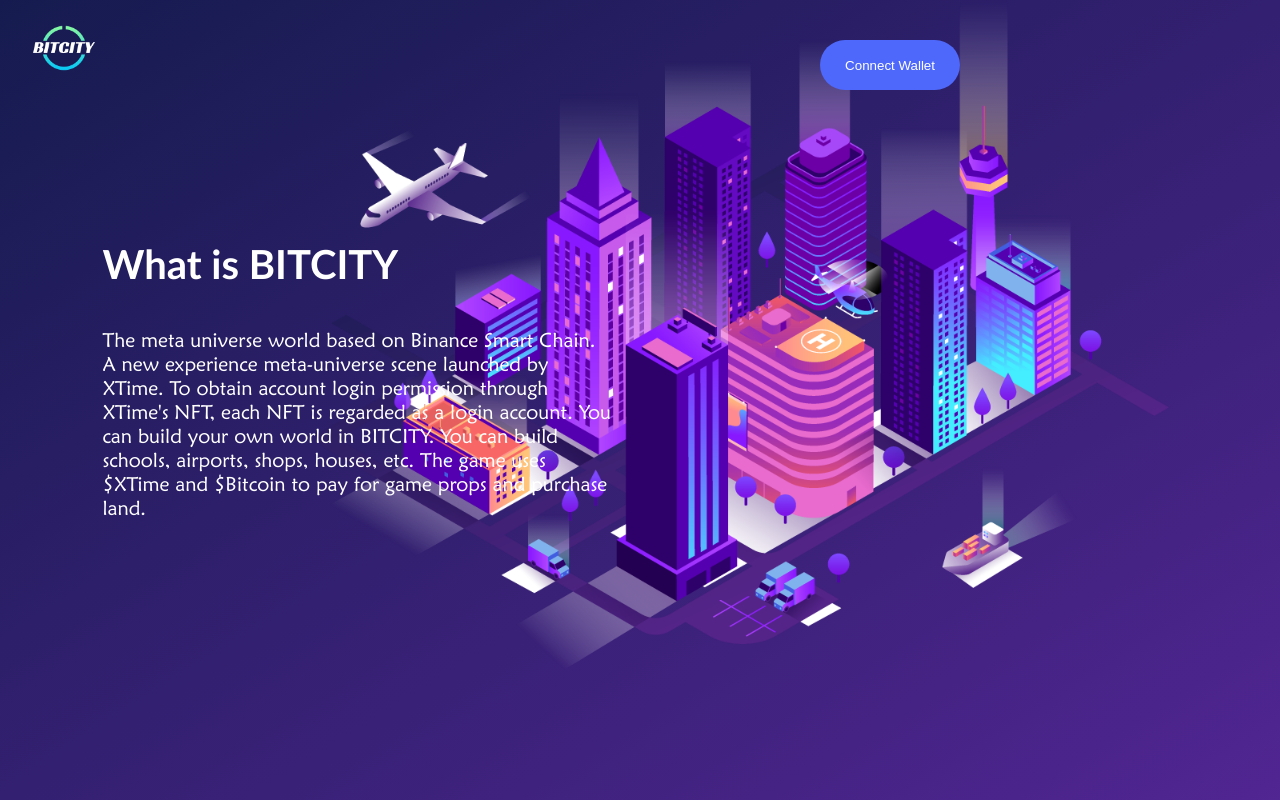
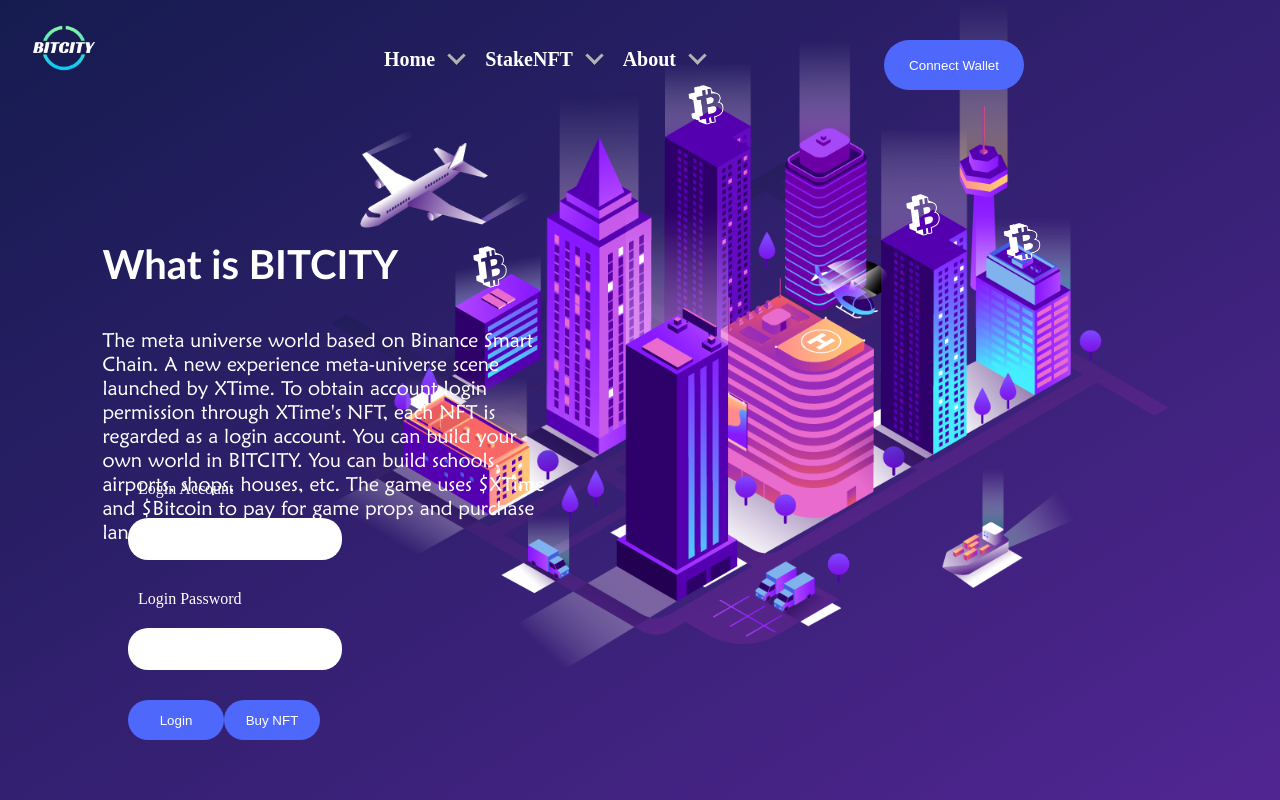
Before and after one commit to startCodeBit/startCodeBit.github.io, a website: page index.html in a window 1280 px wide. Drawn offline with Linux system fonts and the light colour scheme.

Commit message:
(feat):finish the animation

```diff
--- a/index.html
+++ b/index.html
@@ -17,11 +17,29 @@
 </head>
 <body>
 <div class="app">
-    <div class="background"></div>
+    <div class="background">
+        <img class="background-icon bit-icon-first" src="assets/img/bit-coin-logo.png">
+        <img class="background-icon bit-icon-two" src="assets/img/bit-coin-logo.png">
+        <img class="background-icon bit-icon-three" src="assets/img/bit-coin-logo.png">
+        <img class="background-icon bit-icon-four" src="assets/img/bit-coin-logo.png">
+    </div>
     <div class="logo">
         <img src="assets/img/bit-city-logo-white.png">
     </div>
-    <header></header>
+    <header class="header">
+        <div class="header-item">
+            Home
+            <i class="arrow-down"></i>
+        </div>
+        <div class="header-item">
+            StakeNFT
+            <i class="arrow-down"></i>
+        </div>
+        <div class="header-item">
+            About
+            <i class="arrow-down"></i>
+        </div>
+    </header>
     <div class="connect-wallet">
         <button class="btn btn-big">Connect Wallet</button>
     </div>
@@ -30,7 +48,24 @@
         <p class="info-description">The meta universe world based on Binance Smart Chain. A new experience meta-universe scene launched by XTime. To obtain account login permission through XTime's NFT, each NFT is regarded as a login account. You can build your own world in BITCITY. You can build schools, airports, shops, houses, etc. The game uses $XTime and $Bitcoin to pay for game props and purchase land.</p>
     </div>
     <div class="login">
-
+        <form class="login-form">
+            <div class="login-form-item">
+                <label>
+                    Login Account
+                </label>
+                <input type="text">
+            </div>
+            <div class="login-form-item">
+                <label>
+                    Login Password
+                </label>
+                <input type="password">
+            </div>
+            <div class="login-form-item login-btn">
+                <button class="btn btm-small">Login</button>
+                <button class="btn btm-small">Buy NFT</button>
+            </div>
+        </form>
     </div>
 </div>
 </body>
--- a/src/css/main.css
+++ b/src/css/main.css
@@ -30,6 +30,35 @@
     background-size: cover;
 }
 
+.background-icon {
+    position: absolute;
+    width: 50px;
+}
+
+.bit-icon-first {
+    top: 272px;
+    left: 181px;
+    animation: beating 0.8s linear 0s infinite;
+}
+
+.bit-icon-two {
+    top: 105px;
+    left: 397px;
+    animation: beating 0.8s linear 1.5s infinite;
+}
+
+.bit-icon-three {
+    top: 220px;
+    left: 614px;
+    animation: beating 0.8s linear 2s infinite;
+}
+
+.bit-icon-four {
+    top: 237px;
+    left: 713px;
+    animation: beating 0.8s linear 3s infinite;
+}
+
 .logo {
     position: absolute;
     width: 10%;
@@ -40,10 +69,36 @@
     width: 100%;
 }
 
+.header {
+    position: absolute;
+    display: flex;
+    justify-content: space-between;
+    width: 25%;
+    left: 30%;
+    top: 6%;
+    color: white;
+}
+
+.header-item {
+    font-size: 20px;
+    font-weight: bold;
+}
+
+.arrow-down {
+    position: relative;
+    bottom: 4px;
+    margin-left: 10px;
+    border: solid #b2b2b2;
+    border-width: 0 3px 3px 0;
+    display: inline-block;
+    padding: 5px;
+    transform: rotate(45deg);
+}
+
 .connect-wallet {
     position: absolute;
     top: 5%;
-    right: 25%;
+    right: 20%;
 }
 
 .btn {
@@ -58,9 +113,15 @@
     padding: 10px 25px;
 }
 
+.btm-small {
+    height: 40px;
+    border-radius: 20px;
+    width: 100px;
+}
+
 .info {
     position: absolute;
-    width: 40%;
+    width: 35%;
     left: 8%;
     top: 25%;
 }
@@ -80,3 +141,68 @@
     font-family: "Maiandra GD";
     font-size: 20px;
 }
+
+.login {
+    position: absolute;
+    top: 60%;
+    left: 10%;
+    width: 15%;
+    color: white;
+}
+
+.login-form-item {
+    margin-bottom: 30px;
+}
+
+.login label {
+    padding-left: 10px;
+}
+
+.login input {
+    width: 100%;
+    height: 40px;
+    margin-top: 20px;
+    border-radius: 20px;
+    border: none;
+    font-size: 20px;
+    padding-left: 20px;
+    color: #151b4f;
+}
+
+.login input:focus-visible {
+    border: none;
+    outline: none;
+}
+
+
+.login-btn {
+    display: flex;
+    justify-content: space-between;
+}
+
+.login .btn {
+
+}
+
+@keyframes beating {
+    0% {
+        transform: translateY(0px);
+    }
+
+    25% {
+        transform: translateY(10px);
+    }
+
+    50% {
+        transform: translateY(20px) scale(1.1, 0.9);
+    }
+
+    75% {
+        transform: translateY(10px);
+    }
+
+    100% {
+        transform: translateY(0px);
+    }
+
+}
```
